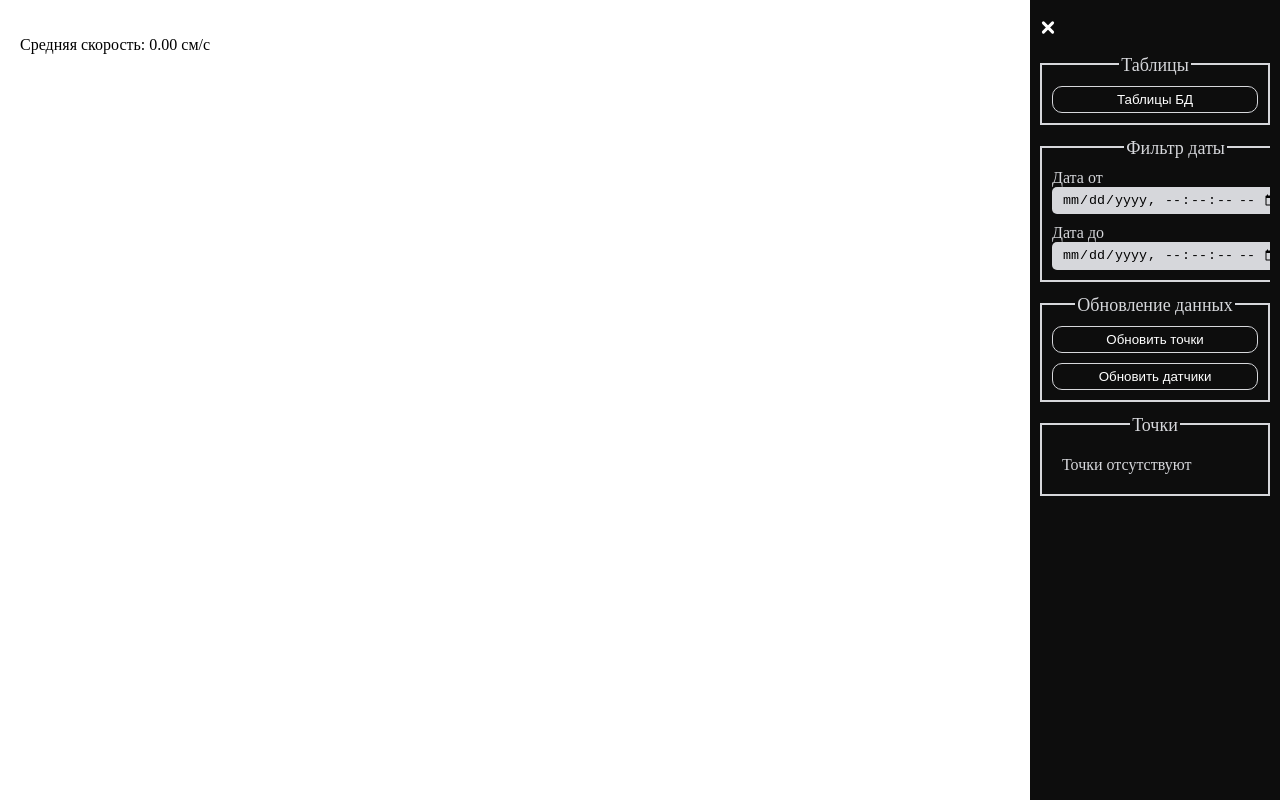
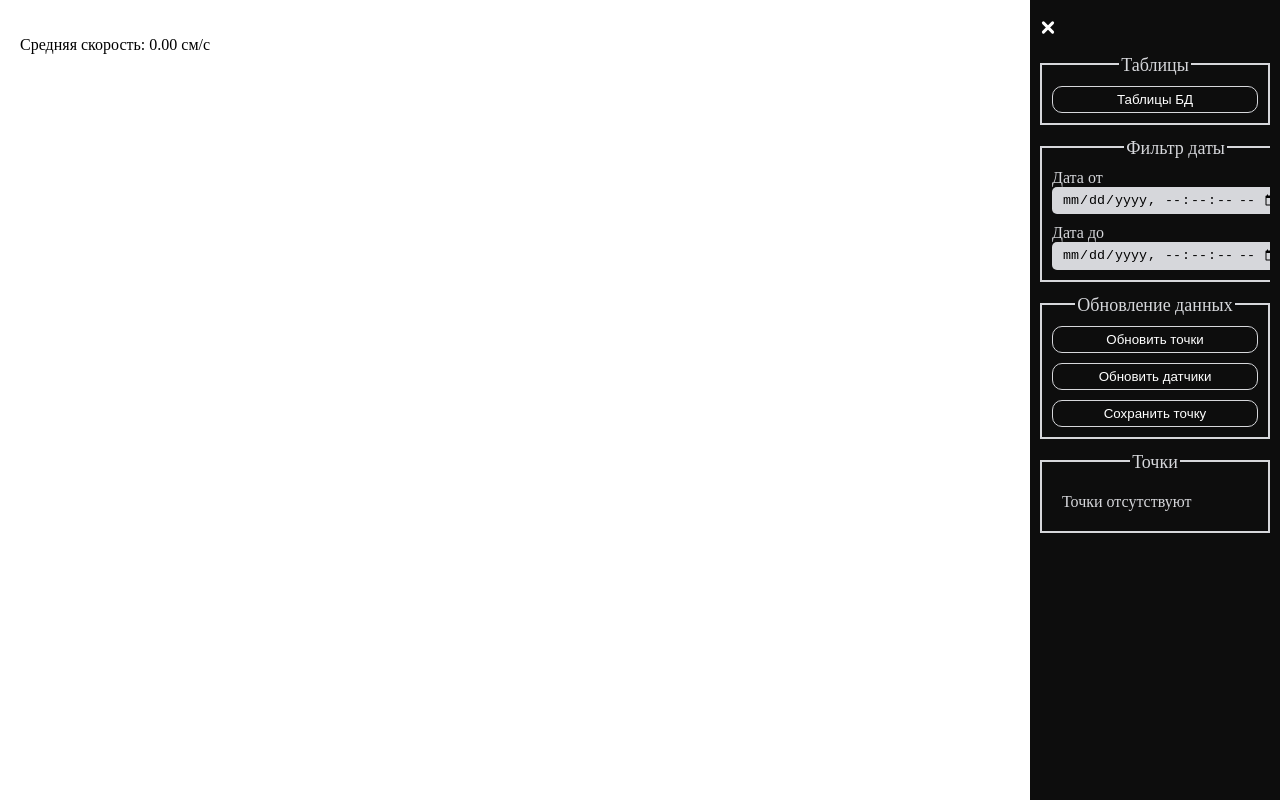
Before and after one commit to AnotherJelly/Gadasin, a React (Vite) app: page / in a window 1280 px wide. Both pictures are taken after a click on the button 1258 px from the left and 26 px from the top of the page. Built offline with nearby package versions, Linux system fonts and the light colour scheme.

Commit message:
Update src files

```diff
--- a/src/App.js
+++ b/src/App.js
@@ -4,6 +4,7 @@ const settings = {
     api: {
         url: "http://localhost:5000/api/location",
         urlSensors: "http://localhost:5000/api/sensors",
+        urlSave: "http://localhost:5000/api/location/save-point",
         objectId: "1",
     },
     titleRadio: "Таблицы",
@@ -15,11 +16,7 @@ const settings = {
         { id: "date_to", desc: "Дата до" }
     ],
     tablesDB: [
-        { id: "sensors", desc: "Таблицы БД", mode: () => onClick() },
-    ],
-    buttonsApi: [
-        { id: "points", desc: "Обновить точки" },
-        { id: "sensors1", desc: "Обновить датчики" },
+        { id: "sensors", desc: "Таблицы БД" },
     ],
 }
 
@@ -40,7 +37,7 @@ function MenuDateInput({ title, inputDate, onChange }) {
     );
 }
 
-function MenuButtons({ title, onClick1, onClick2 }) {
+function MenuButtons({ title, onClick1, onClick2, onClick3 }) {
 
     return(
         <fieldset className="menu-fieldset">
@@ -51,6 +48,9 @@ function MenuButtons({ title, onClick1, onClick2 }) {
             </div>
             <div className="menu-db">
                 <button type="button" onClick={() => onClick2()}>Обновить датчики</button>
+            </div>
+            <div className="menu-db">
+                <button type="button" onClick={() => onClick3()}>Сохранить точку</button>
             </div>
 
         </fieldset>
@@ -73,7 +73,7 @@ function MenuDB({ title, buttons, onClick }) {
     );
 }
 
-function MenuFilter({ openModal, onInputDate, fetchData, fetchSensor }) {
+function MenuFilter({ openModal, onInputDate, fetchData, fetchSensor, savePoint }) {
 
     return(
         <>
@@ -91,6 +91,7 @@ function MenuFilter({ openModal, onInputDate, fetchData, fetchSensor }) {
                 title={settings.titlButtons}
                 onClick1={fetchData}
                 onClick2={fetchSensor}
+                onClick3={savePoint}
             />
         </>
     );
@@ -133,7 +134,7 @@ function MenuList({ title, points, activeIndexes, toggleActive }) {
     );
 }
 
-function SidebarMenu({ isMenuOpen, setIsMenuOpen, points, activeIndexes, toggleActive, openModal, onInputDate, fetchData, fetchSensor }) {
+function SidebarMenu({ isMenuOpen, setIsMenuOpen, points, activeIndexes, toggleActive, openModal, onInputDate, fetchData, fetchSensor, savePoint }) {
     return (
         <div className={`sidebar ${isMenuOpen ? "open" : ""}`}>
             <button className={`burger ${isMenuOpen ? "active" : ""}`} onClick={() => setIsMenuOpen(!isMenuOpen)}>
@@ -145,6 +146,7 @@ function SidebarMenu({ isMenuOpen, setIsMenuOpen, points, activeIndexes, toggleA
                     onInputDate={onInputDate}
                     fetchData={fetchData}
                     fetchSensor={fetchSensor}
+                    savePoint={savePoint}
                 />
                 <MenuList
                     title={settings.titleList}
@@ -472,6 +474,31 @@ export function App() {
         }
     };
 
+    const savePoint = () => {
+        const point = points[0];
+
+        if (!point || !point.id) {
+            console.error("ID не найден в points[0]");
+            return;
+        }
+
+        const url = `${settings.api.urlSave}?object_id=${settings.api.objectId}&id=${point.id}`;
+
+        fetch(url)
+            .then(response => {
+                if (!response.ok) {
+                    throw new Error(`Ошибка запроса: ${response.status}`);
+                }
+                return response.json();
+            })
+            .then(data => {
+                console.log("Точка сохранена:", data);
+            })
+            .catch(error => {
+                console.error("Ошибка при сохранении точки:", error);
+            });
+    }
+
     const fetchData = () => {
         const now = new Date();
         let url = "";
@@ -497,7 +524,6 @@ export function App() {
             .then((data) => setSensors(data))
             .catch((err) => console.error("Ошибка загрузки:", err));
 
-        console.log(sensors)
     };
 
     const openModal = () => {
@@ -528,6 +554,7 @@ export function App() {
                     onInputDate={onInputDate}
                     fetchData={fetchData}
                     fetchSensor={fetchSensor}
+                    savePoint={savePoint}
                 />
             </div>
         </div>
```
Also changed, not shown: src/test.png (deleted).
